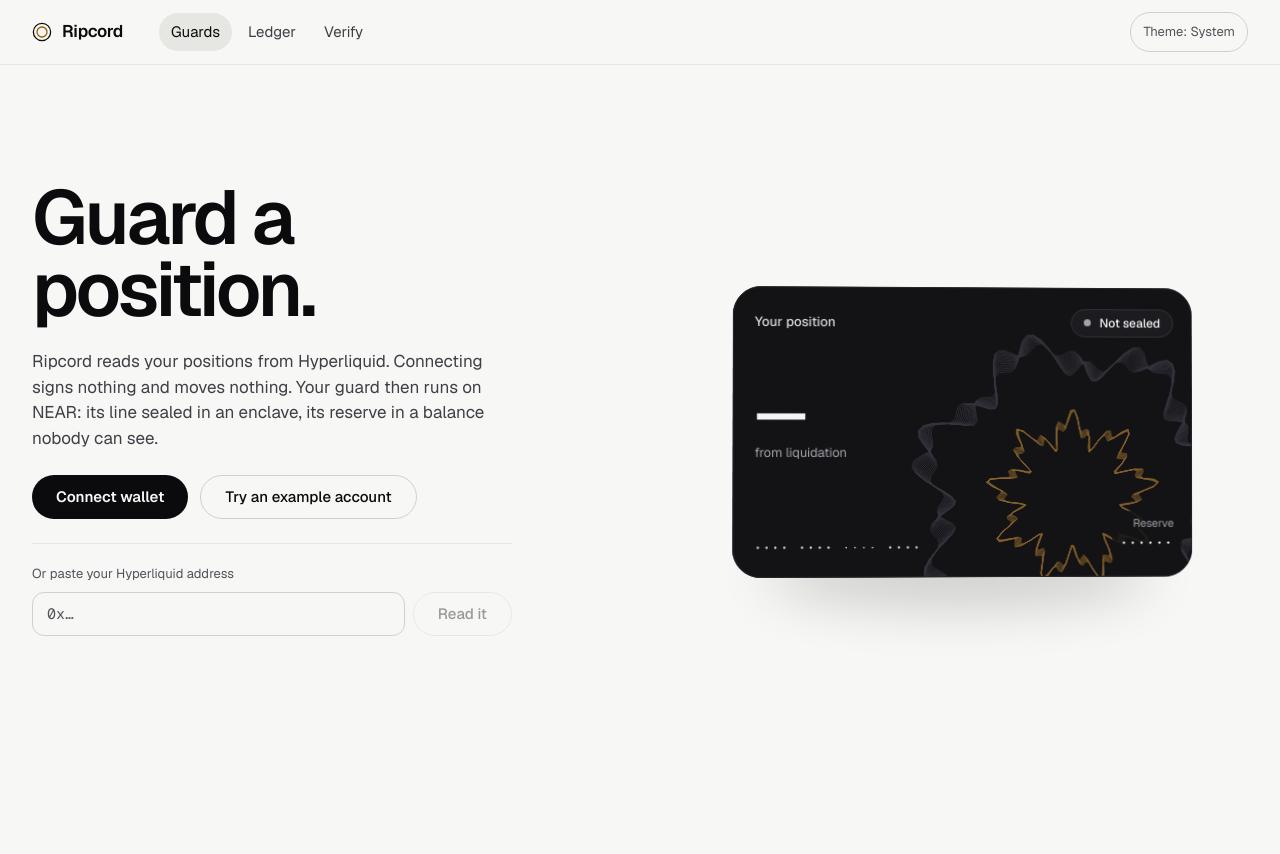
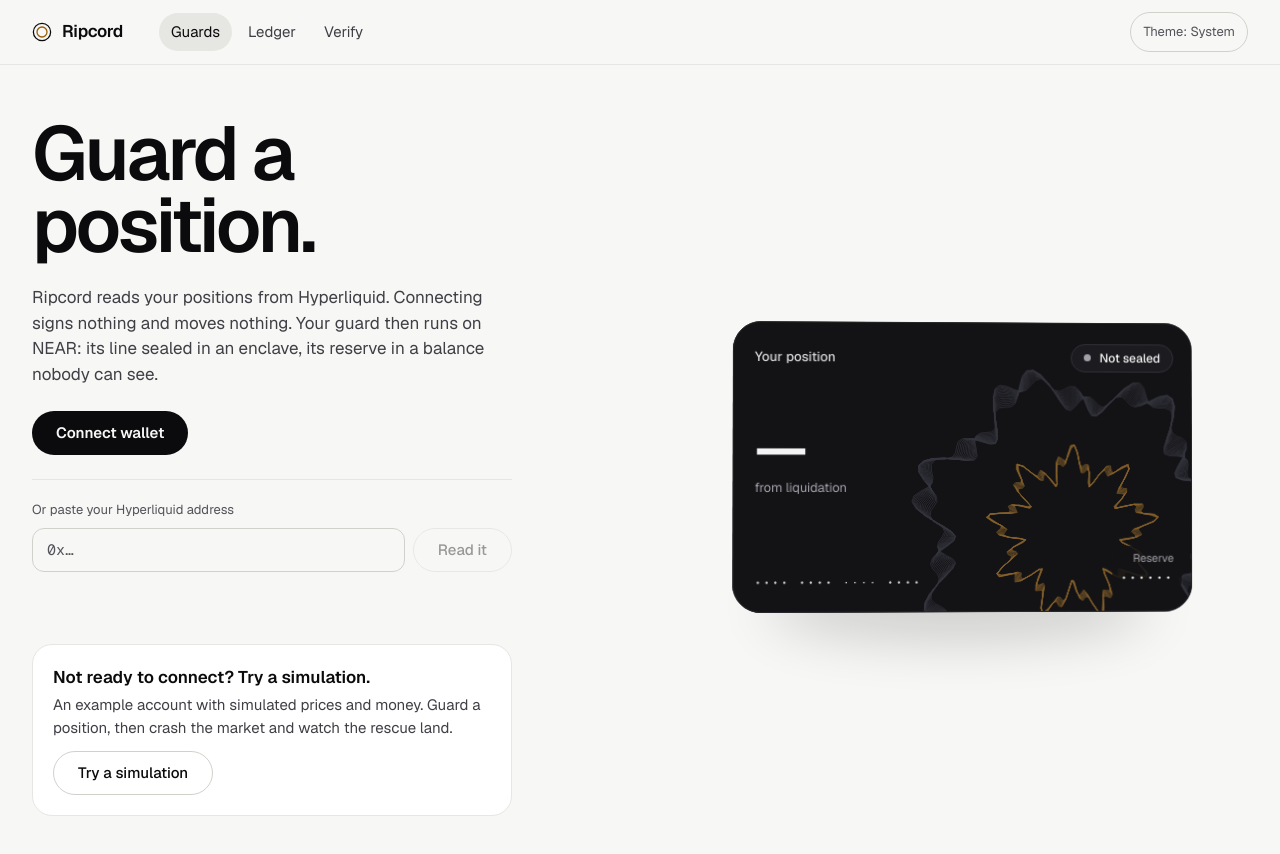
Before and after one commit to Musaga-Technology/Ripcord, a Next.js app in the folder apps/web/: page /guards in a window 1280 px wide. Shown: the top 854 px of the page. Before the commit the page ends 800 px from the top, so only its background shows below. Built offline with nearby package versions, Linux system fonts and the light colour scheme; no server answers.

Commit message:
feat(web): make the example account a simulation you choose
The real way in leads (connect or paste an address); a separate panel offers a simulation, which starts fresh each time, keeps a banner on every screen and leaves in one tap. The real app never shows example data.

```diff
--- a/apps/web/app/page.tsx
+++ b/apps/web/app/page.tsx
@@ -406,8 +406,8 @@ export default function Home() {
             <Link href="/guards" className="min-h-9 hover:text-text">
               Guard a position
             </Link>
-            <Link href="/guards?example" className="min-h-9 hover:text-text">
-              Example account
+            <Link href="/guards?simulation" className="min-h-9 hover:text-text">
+              Try a simulation
             </Link>
             <a href="#hunt" className="min-h-9 hover:text-text">
               Try to hunt it
--- a/apps/web/components/app/AccountMenu.tsx
+++ b/apps/web/components/app/AccountMenu.tsx
@@ -75,7 +75,7 @@ export function AccountMenu({ session, onLeave }: { session: Session; onLeave():
               onLeave();
             }}
           >
-            {session.kind === 'demo' ? 'Leave the example account' : 'Disconnect'}
+            {session.kind === 'demo' ? 'Leave simulation' : 'Disconnect'}
           </button>
         </div>
       )}
--- a/apps/web/components/app/AppShell.tsx
+++ b/apps/web/components/app/AppShell.tsx
@@ -62,14 +62,31 @@ export function AppShell({ children }: { children: ReactNode }) {
             </nav>
           </div>
           <div className="flex items-center gap-2 sm:gap-3">
-            {session?.kind === 'demo' && (
-              <span className="hidden text-[13px] text-muted sm:inline">Example account</span>
-            )}
-            {session && <AccountMenu session={session} onLeave={leave} />}
+            {session && session.kind !== 'demo' && <AccountMenu session={session} onLeave={leave} />}
             <ThemeToggle />
           </div>
         </div>
       </header>
+      {session?.kind === 'demo' && (
+        <div role="status" className="border-b border-amber/30 bg-amber/10">
+          <div className={`${appWrap} flex flex-wrap items-center justify-between gap-x-4 gap-y-1 py-2`}>
+            <p className="flex items-center gap-2 text-[13px] text-text-2">
+              <span aria-hidden="true" className="h-[7px] w-[7px] shrink-0 rounded-full bg-amber" />
+              <span>
+                <span className="font-semibold text-text">Simulation.</span> Example positions, simulated prices, no
+                real money.
+              </span>
+            </p>
+            <button
+              type="button"
+              onClick={leave}
+              className="min-h-9 text-[13px] font-medium text-text underline decoration-line-3 underline-offset-4 hover:decoration-text"
+            >
+              Leave simulation
+            </button>
+          </div>
+        </div>
+      )}
       <main className={`${appWrap} flex flex-1 flex-col pb-24 pt-7 sm:pb-7`}>{children}</main>
       {/* Phone: the tab bar (DESIGN §3), above the home indicator. */}
       <nav
--- a/apps/web/components/app/Connect.tsx
+++ b/apps/web/components/app/Connect.tsx
@@ -45,9 +45,6 @@ export function Connect() {
           <button type="button" className={primaryBtn} onClick={wallet}>
             Connect wallet
           </button>
-          <button type="button" className={ghostBtn} onClick={() => enter(demoSession)}>
-            Try an example account
-          </button>
         </div>
         <form onSubmit={paste} className="flex flex-col gap-2 border-t border-line pt-5">
           <label htmlFor="address" className="text-[13px] text-muted">
@@ -74,6 +71,21 @@ export function Connect() {
         <p role="alert" className="min-h-6 text-[15px] text-red">
           {error}
         </p>
+        <section
+          aria-label="Simulation"
+          className="flex flex-col items-start gap-3 rounded-[20px] border border-line bg-panel p-5"
+        >
+          <div className="flex flex-col gap-1">
+            <h2 className="text-[17px] font-semibold">Not ready to connect? Try a simulation.</h2>
+            <p className="text-[15px] text-text-2">
+              An example account with simulated prices and money. Guard a position, then crash the market and watch the
+              rescue land.
+            </p>
+          </div>
+          <button type="button" className={ghostBtn} onClick={() => enter(demoSession)}>
+            Try a simulation
+          </button>
+        </section>
       </div>
       <div className="mx-auto w-full max-w-[460px]">
         <Card3D>
--- a/apps/web/components/app/GuardActions.tsx
+++ b/apps/web/components/app/GuardActions.tsx
@@ -241,7 +241,7 @@ function Coming({ panel }: { panel: Panel }) {
   };
   return (
     <p className="text-[15px] text-text-2">
-      {what[panel]} This arrives with the mainnet launch; it works on the example account today.
+      {what[panel]} This arrives with the mainnet launch; try it in the simulation today.
     </p>
   );
 }
--- a/apps/web/components/app/GuardsHome.tsx
+++ b/apps/web/components/app/GuardsHome.tsx
@@ -38,7 +38,7 @@ function Home() {
           Open Hyperliquid
         </a>
         <button type="button" className={ghostBtn} onClick={() => enter(demoSession)}>
-          Try an example account
+          Try a simulation
         </button>
       </Notice>
     );
@@ -65,7 +65,7 @@ function Home() {
       <Dashboard holdings={account.holdings} guards={guards} activity={isDemo ? EXAMPLE_ACTIVITY : []} />
       <p className="text-[13px] text-muted">
         {session.kind === 'demo'
-          ? 'An example account and example guards. No wallet is connected and no funds move. '
+          ? 'A simulation: example positions and guards, simulated prices, no wallet and no money. '
           : 'Positions read from Hyperliquid just now, in this browser. '}
         Every guard runs on NEAR: checks in OutLayer&apos;s enclave, reserves in Confidential Intents, and a public
         registry of hashes at{' '}
--- a/apps/web/components/app/OnNear.tsx
+++ b/apps/web/components/app/OnNear.tsx
@@ -21,7 +21,7 @@ export function OnNear({ guardId, example }: { guardId: string; example: boolean
     {
       what: 'Its record',
       how: example
-        ? 'A NEAR contract holds each guard as hashes, never an address. This example guard is not on chain.'
+        ? 'A NEAR contract holds each guard as hashes, never an address. This simulated guard is not on chain.'
         : `A NEAR contract holds this guard (${guardId}) as hashes, never an address, and its receipts.`,
       link: { label: 'The registry', href: accountUrl(REGISTRY) },
     },
--- a/apps/web/components/app/steps.tsx
+++ b/apps/web/components/app/steps.tsx
@@ -26,7 +26,7 @@ export const assetOf = (reserve: string) => ASSETS.find((a) => a.reserve === res
 export function explain(e: unknown, doing: string): string {
   const m = e instanceof Refused ? e.message : '';
   if (m === 'not configured')
-    return "This copy of Ripcord isn't connected to a guard yet. The example account works without one.";
+    return "This copy of Ripcord isn't connected to a guard yet. The simulation works without one.";
   if (m === 'too many requests') return 'Too many requests from here. Wait a minute and try again.';
   if (m.includes('private route') || m.includes('HTTP 503')) {
     return `The private route is down, so ${doing} has to wait. Nothing has moved. Try again soon.`;
--- a/apps/web/components/site/AppPreview.tsx
+++ b/apps/web/components/site/AppPreview.tsx
@@ -90,13 +90,13 @@ export function AppPreview() {
       </div>
       <div className="mt-6 flex flex-wrap items-center gap-x-6 gap-y-4 lg:mt-10 lg:pr-[340px]">
         <p className="text-[13px] text-muted">
-          The app&apos;s own screens, on the example account. Example data until launch.
+          The app&apos;s own screens, in the simulation: example positions and simulated prices.
         </p>
         <Link
-          href="/guards?example"
+          href="/guards?simulation"
           className="inline-flex min-h-11 items-center rounded-full border border-line-3 px-6 text-[15px] font-medium transition-colors duration-[120ms] hover:border-muted"
         >
-          Open the example account
+          Try a simulation
         </Link>
       </div>
     </div>
--- a/apps/web/lib/session.tsx
+++ b/apps/web/lib/session.tsx
@@ -1,11 +1,12 @@
 'use client';
 
-// Who the app is looking at: an example account, an address someone pasted, or a connected wallet. Remembered for this
-// tab only, and never sent anywhere: positions are read straight from Hyperliquid.
+// Who the app is looking at: the simulation, an address someone pasted, or a connected wallet. Remembered for this tab
+// only and never sent anywhere; positions are read straight from Hyperliquid.
 import { DEMO_LEVERAGE, DEMO_POSITIONS, DEMO_TRADER } from '@ripcord/shared/mock';
 import { createContext, useCallback, useContext, useEffect, useState, type ReactNode } from 'react';
 import { demo, live, type Backend } from './backend';
 import { readAccount, type Account, type Holding } from './hl';
+import { clearSimulation } from './store';
 
 export type SessionKind = 'demo' | 'address' | 'wallet';
 export interface Session {
@@ -29,8 +30,10 @@ export function SessionProvider({ children }: { children: ReactNode }) {
   const [ready, setReady] = useState(false);
   useEffect(() => {
     try {
-      // `?example` opens the example account directly (the landing page links to it).
-      if (new URLSearchParams(location.search).has('example')) {
+      // `?simulation` (or the older `?example`) starts a fresh simulation, as the landing page's links do.
+      const q = new URLSearchParams(location.search);
+      if (q.has('simulation') || q.has('example')) {
+        clearSimulation();
         sessionStorage.setItem(KEY, JSON.stringify(demoSession));
       }
       const saved = sessionStorage.getItem(KEY);
@@ -41,6 +44,8 @@ export function SessionProvider({ children }: { children: ReactNode }) {
     setReady(true);
   }, []);
   const enter = useCallback((s: Session) => {
+    // Every simulation starts from the same example account.
+    if (s.kind === 'demo') clearSimulation();
     setSession(s);
     try {
       sessionStorage.setItem(KEY, JSON.stringify(s));
--- a/apps/web/lib/store.ts
+++ b/apps/web/lib/store.ts
@@ -40,6 +40,11 @@ export function saveGuard(g: LocalGuard): void {
   save([g, ...loadGuards().filter((x) => x.id !== g.id)]);
 }
 
+/** Forgets the guards made in a simulation, so the next one starts from the example account as it was. */
+export function clearSimulation(): void {
+  save(loadGuards().filter((g) => !g.demo));
+}
+
 export function patchGuard(id: string, patch: Partial<LocalGuard>): void {
   save(loadGuards().map((g) => (g.id === id ? { ...g, ...patch } : g)));
 }
```
Also changed, not shown: 2 other files (tests, documents, lock files or other folders).
